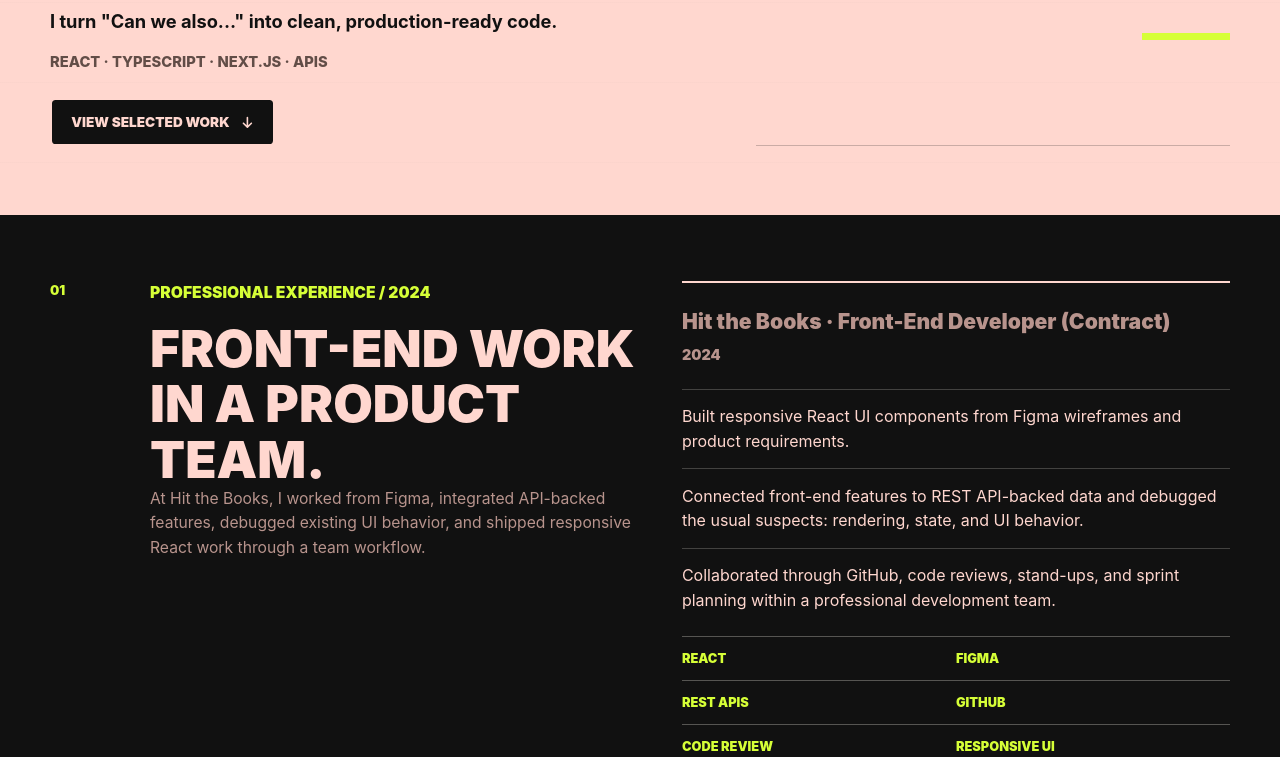
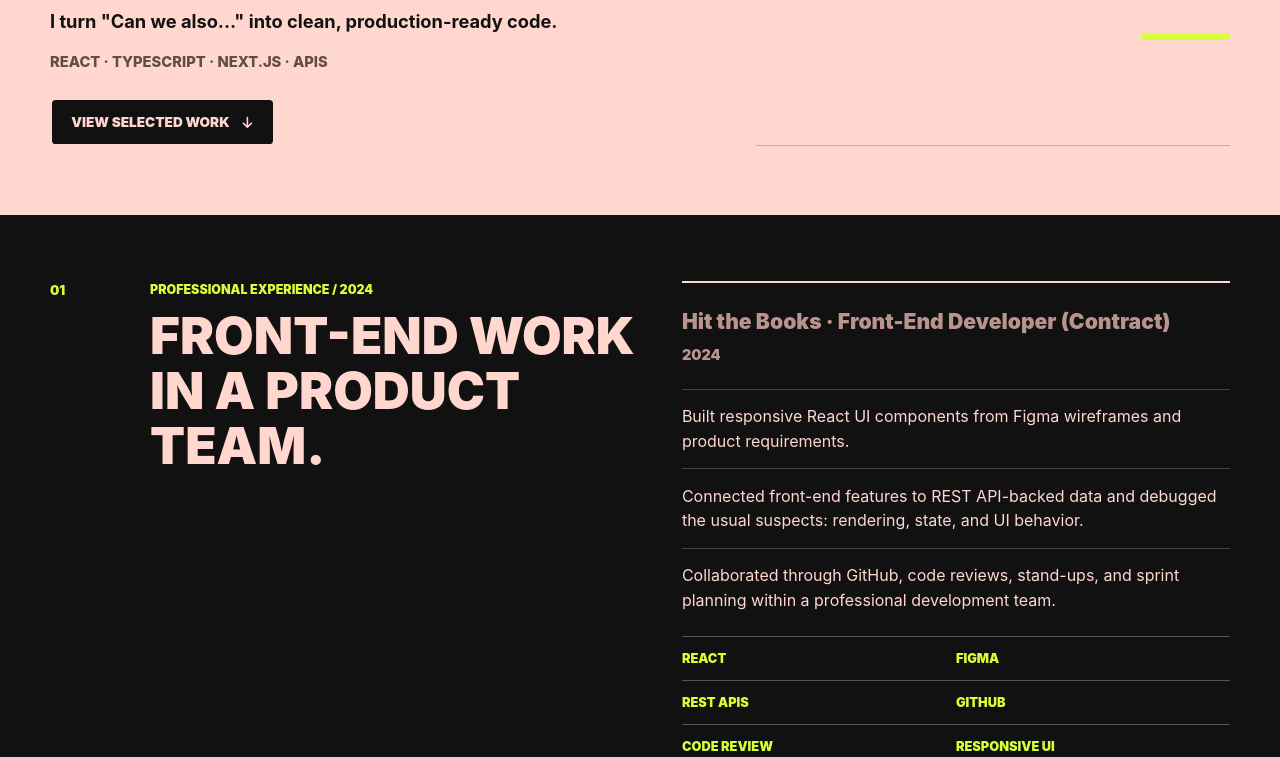
Before and after one commit to angelinamai/angelinamai.com, a React (Vite) app: page / in a window 1280 px wide. Shown: the part 478-1235 px from the top of the page. Built offline with nearby package versions, Linux system fonts and the light colour scheme.

Commit message:
Refine experience section copy

```diff
--- a/src/App.tsx
+++ b/src/App.tsx
@@ -497,11 +497,6 @@ function ExperienceSection() {
       <div className="experience-section__header">
         <EditorialLabel>Professional Experience / 2024</EditorialLabel>
         <h2 id="experience-heading">Front-end work in a product team.</h2>
-        <p>
-          At Hit the Books, I worked from Figma, integrated API-backed features,
-          debugged existing UI behavior, and shipped responsive React work
-          through a team workflow.
-        </p>
       </div>
 
       <div className="experience-panel">
--- a/src/index.css
+++ b/src/index.css
@@ -364,7 +364,6 @@ a {
 }
 
 .section-heading p,
-.experience-section__header p,
 .about-section__copy,
 .skills-section__headline p,
 .react-projects-section__headline p,
@@ -403,6 +402,10 @@ a {
 
 .experience-section__header h2 {
   color: var(--paper);
+}
+
+.experience-section__header .editorial-label {
+  margin-bottom: 0.5rem;
 }
 
 .experience-panel {
@@ -1672,7 +1675,6 @@ a {
   }
 
   .section-heading p,
-  .experience-section__header p,
   .about-section__copy,
   .skills-section__headline p,
   .react-projects-section__headline p,
```
